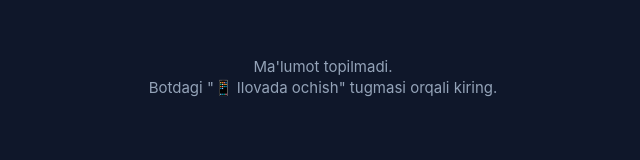
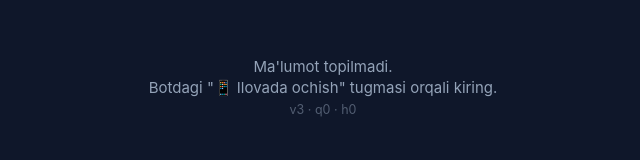
Before and after one commit to hamdambekotaboyev-coder/hisobchi-app, a plain HTML site: page index.html in a window 1280 px wide. Shown: the full height of the page, 317-957 px from the left. Drawn offline with nearby package versions, Linux system fonts and the light colour scheme.

Commit message:
Ma'lumotni ?d= orqali o'qish, diagnostika
Co-Authored-By: Claude Opus 5.5 <noreply@anthropic.com>

```diff
--- a/index.html
+++ b/index.html
@@ -65,7 +65,8 @@ const css = v => getComputedStyle(document.documentElement).getPropertyValue(v).
 const d = decode();
 const app = document.getElementById("app");
 if (!d) {
-  app.innerHTML = '<div class="empty">Ma\'lumot topilmadi.<br>Botdagi "📱 Ilovada ochish" tugmasi orqali kiring.</div>';
+  app.innerHTML = '<div class="empty">Ma\'lumot topilmadi.<br>Botdagi "📱 Ilovada ochish" tugmasi orqali kiring.'
+    + '<br><small style="opacity:.5">v3 · q' + location.search.length + ' · h' + location.hash.length + '</small></div>';
 } else {
   const left = d.i - d.e;
   const diff = d.p ? Math.round((d.e - d.p) * 100 / d.p) : null;
```
